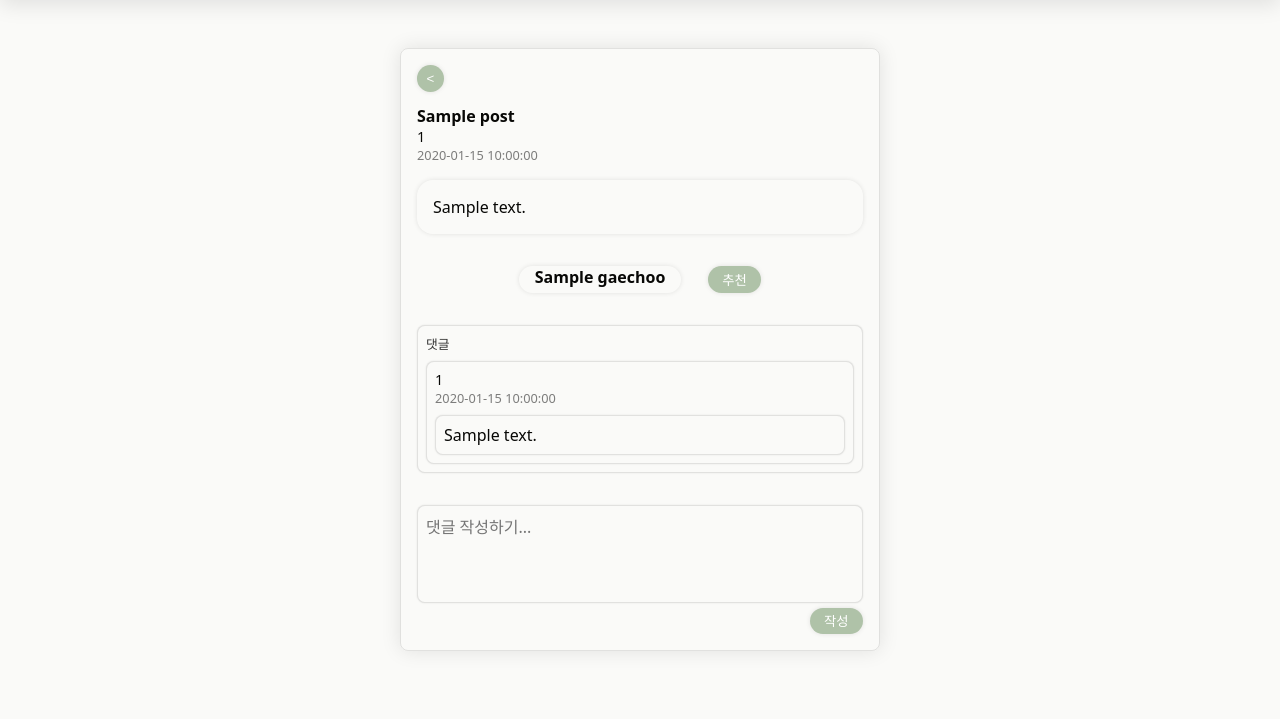
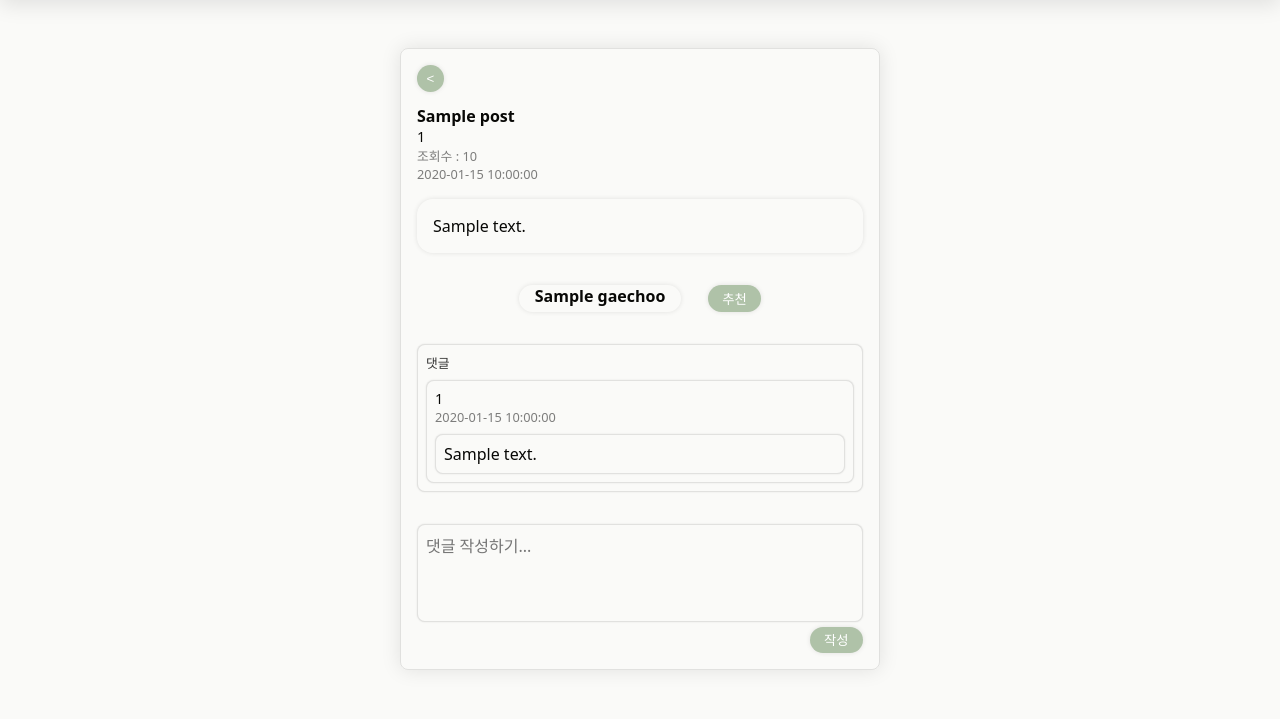
Before and after one commit to Oozls/cw-inside, a Python web app: template templates/post.html in a window 1280 px wide. Shown: the part 81-800 px from the top of the page. Run offline with Jinja, Linux system fonts and the light colour scheme; the template is opened without the code that fills it: most values are stand-ins (such as "Sample title", 1, 10 or a date in 2020); some web fonts are replaced.

Commit message:
Added view details

```diff
--- a/static/styles/post.css
+++ b/static/styles/post.css
@@ -31,7 +31,7 @@
     margin-bottom: 1em;
 }
 
-.title, .unix_time, .user, .gaechoo {
+.title, .unix_time, .user, .gaechoo, .view_text {
     margin: 0;
 }
 
@@ -44,7 +44,7 @@
     font-weight: 400;
 }
 
-.unix_time {
+.unix_time, .view_text {
     color: rgba(0,0,0,0.5);
     font-size: 0.8em;
 }
--- a/templates/post.html
+++ b/templates/post.html
@@ -17,6 +17,7 @@
     <div class="title_cell">
         <p class="title">{{ post.title }}</p>
         <p class="user">{{ post.user_id }}</p>
+        <p class="view_text">조회수 : {{ post.views }}</p>
         <p class="unix_time">{{ post.unix_time }}</p>
     </div>
     <div class="content_cell">
```
Also changed, not shown: app.py (+4 -3 lines).
